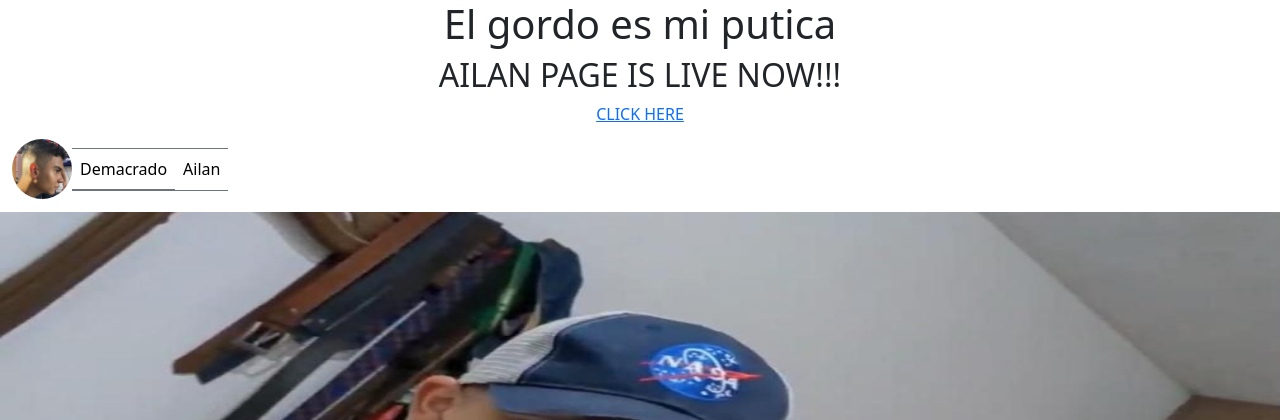
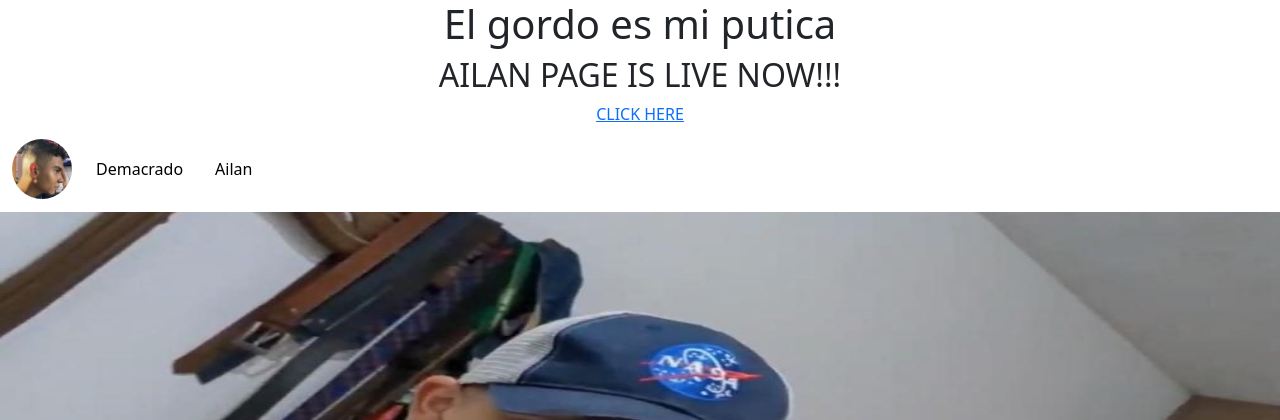
Before and after one commit to Mateo3162/mateo316, a PHP site: page / in a window 1280 px wide. Shown: the top 420 px of the page. Run offline with PHP 8.4, Linux system fonts and the light colour scheme.

Commit message:
fixed nav borders and added margin

```diff
--- a/fernan.css
+++ b/fernan.css
@@ -3,18 +3,25 @@ h1, footer, h2, #ailandesc, .announcement, #ailanblock{
     align-items: center;
     justify-content: center;
 }
-@media (min-width: 768px) {
+@media (min-width: 767.99px) {
     #ailanblock { /* Target the specific container */
         position: relative; /* Essential for absolute positioning */
         min-height: 90vh;
         min-width: 40vh;
     }
 }
-@media (max-width: 767px) {
+@media (max-width: 767.98px) {
     #ailanblock { /* Target the specific container */
         position: relative; /* Essential for absolute positioning */
         min-height: 50vh;
         min-width: 50vh;
+    }
+    .border-mobile {
+        border-bottom: 1px solid #6c757d; /* Or another Bootstrap color if you know it */
+        border-top: 1px solid #6c757d;
+    }
+    .border-mobile .nav-link:first-child {
+        border-bottom: 1px solid #6c757d;
     }
 }
 #ailanblock::before {
@@ -36,3 +43,7 @@ h1, footer, h2, #ailandesc, .announcement, #ailanblock{
     justify-content: center;
     margin: 0 8px;
 }
+.border-mobile .nav-link {
+    border-bottom: none; /* Remove default bottom border */
+    border-top: none; /* Remove default top border */
+}
--- a/index.html
+++ b/index.html
@@ -29,15 +29,15 @@
     <nav class="navbar navbar-expand-lg bg-terciary">
       <div class="container-fluid">
         <a class="navbar-brand me-auto" href="index.html">
-          <img src="images/5.jpeg" class="rounded-circle" alt="Bootstrap" width="60" height="60">
+          <img src="images/5.jpeg" class="rounded-circle me-2" alt="Bootstrap" width="60" height="60">
         </a>
         <button class="navbar-toggler" type="button" data-bs-toggle="collapse" data-bs-target="#navbarNavAltMarkup" aria-controls="navbarNavAltMarkup" aria-expanded="false" aria-label="Toggle navigation">
           <span class="navbar-toggler-icon"></span>
       </button>
         <div class="collapse navbar-collapse" id="navbarNavAltMarkup">
-          <div class="navbar-nav border-bottom border-top border-secondary">
-            <a class="nav-link active border-bottom border-secondary" href="g1.html">Demacrado</a>
-            <a class="nav-link active border-secondary" href="a1.html">Ailan</a>
+          <div class="navbar-nav border-mobile">
+            <a class="nav-link active border-mobile mx-2" href="g1.html">Demacrado</a>
+            <a class="nav-link active mx-2" href="a1.html">Ailan</a>
           </div>
         </div>
       </div>
```
Also changed, not shown: a1.html (+4 -4 lines), g1.html (+4 -4 lines).
